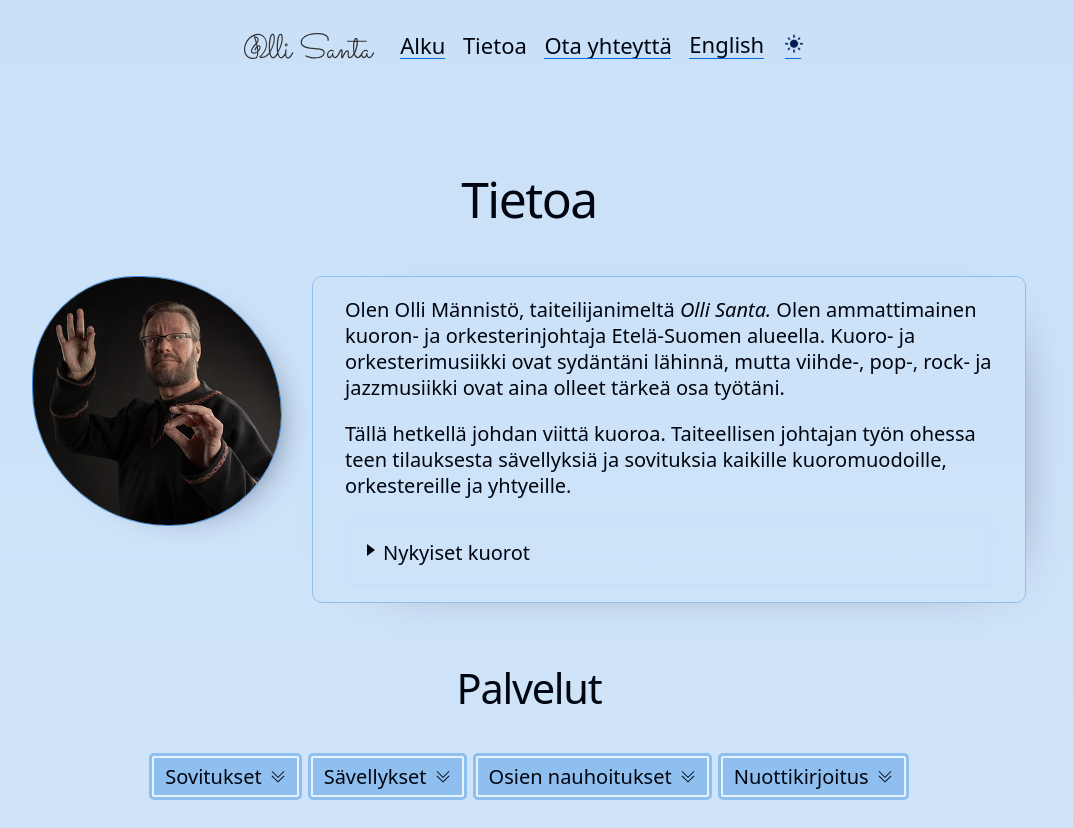
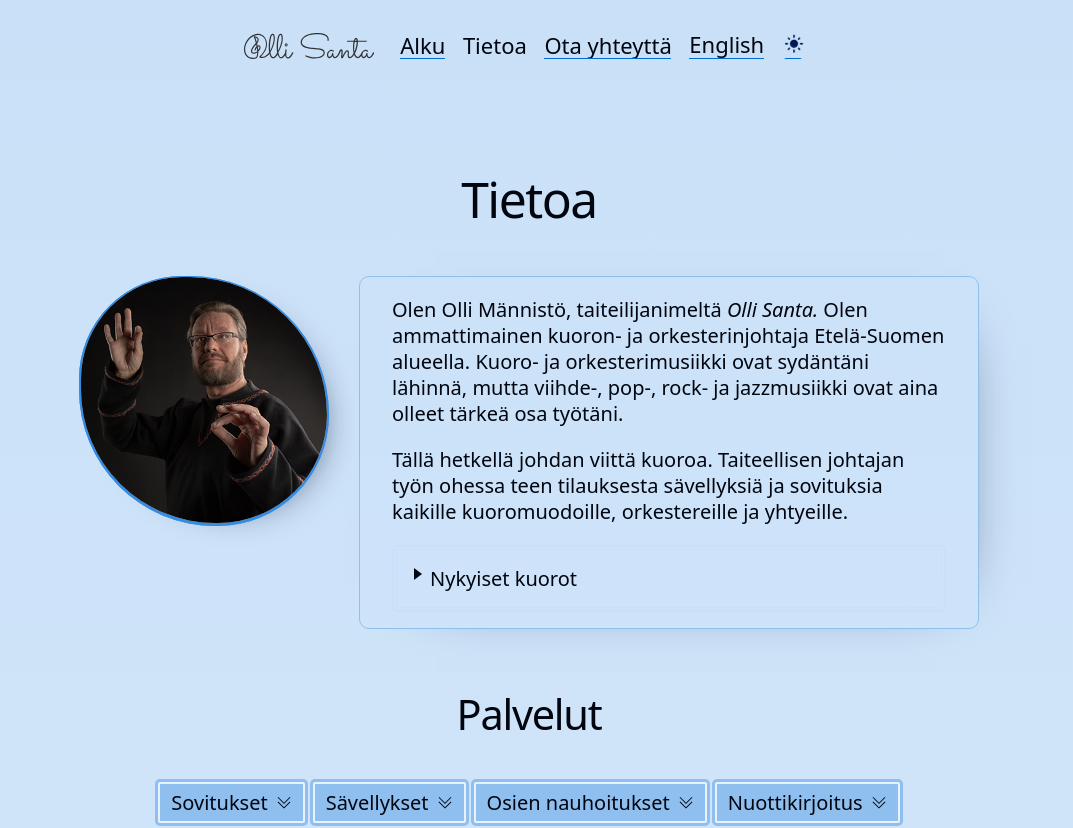
Before and after one commit to jenniina/OlliSanta, a React (Vite) app in the folder _React/: page /about in a window 1280 px wide. Shown: the top 828 px of the page, without its empty margins (111-1184 px from the left). Built offline with nearby package versions, Linux system fonts and the light colour scheme; a web font is replaced by a local one.

Commit message:
adjust appearance, add 'other' subject line to contact form

```diff
--- a/_React/src/components/Accordion/accordion.module.css
+++ b/_React/src/components/Accordion/accordion.module.css
@@ -137,11 +137,11 @@ button.details.closed:focus-visible {
   border-top: 6px solid transparent;
   border-bottom: 6px solid transparent;
   border-left: 8px solid currentColor;
-  transform-origin: 50% 100%;
-  transform: rotate(0deg) translateY(5px);
+  transform-origin: 20% 80%;
+  transform: rotate(0deg) translateY(3px);
 }
 .details.open > span > .triangle {
-  transform: rotate(90deg) translateY(-1px) translateY(8px);
+  transform: rotate(90deg) translateY(-1px) translateY(3px);
 }
 
 @keyframes open {
--- a/_React/src/components/Form/form.css
+++ b/_React/src/components/Form/form.css
@@ -4,10 +4,17 @@
 .input-container {
   display: flex;
   flex-flow: row wrap;
-  justify-content: center;
+  justify-content: flex-start;
   align-items: flex-end;
   gap: 0.5em;
   margin-bottom: 1em;
+}
+.input-container.wide .subject {
+  width: clamp(100px, 100%, 14em);
+}
+.input-container.wide .subject > div {
+  padding-top: 0;
+  padding-bottom: 0;
 }
 .input-container .input-wrap {
   flex: 1 1 100%;
@@ -143,7 +150,7 @@ textarea {
 }
 textarea {
   background-color: var(--color-9);
-  background: linear-gradient(4deg, var(--color-7) 20%, var(--color-8) 100%);
+  background: linear-gradient(3deg, var(--color-7) 20%, var(--color-8) 100%);
   border-bottom: none;
   outline: 0.2em transparent solid;
   outline-offset: 0;
@@ -402,7 +409,7 @@ textarea {
 textarea:focus,
 textarea:focus-visible {
   outline: 0.2em var(--color-4) solid;
-  outline-offset: 0;
+  outline-offset: 1px;
 }
 textarea::-webkit-scrollbar {
   width: 1em;
@@ -410,6 +417,7 @@ textarea::-webkit-scrollbar {
 textarea::-webkit-scrollbar-track {
   -webkit-box-shadow: inset 0 0 0.3em hsla(var(--hue1), 80%, 40%, 0.6);
   cursor: pointer;
+  width: 1em;
 }
 
 textarea::-webkit-scrollbar-thumb {
@@ -417,6 +425,7 @@ textarea::-webkit-scrollbar-thumb {
   border-radius: var(--corner-small) var(--corner-small) 0 var(--corner-small);
   border: 3px solid hsla(var(--hue2), 80%, 75%, 0.4);
   cursor: grab;
+  width: 1em;
 }
 .dark textarea::-webkit-scrollbar-thumb {
   background-color: hsla(var(--hue1), 80%, 40%, 0.8);
@@ -428,13 +437,13 @@ textarea::-webkit-resizer {
 .textarea-wrap::before {
   content: "";
   position: absolute;
-  bottom: -0.3em;
+  bottom: -0.2em;
   right: 0.1em;
   width: 0;
   height: 0;
   border: 0.4em solid transparent;
   border-top-color: var(--color-5);
-  border-top-width: 0.8em;
+  border-top-width: 0.6em;
   outline: none;
   z-index: 2;
   pointer-events: none;
@@ -442,13 +451,16 @@ textarea::-webkit-resizer {
 .textarea-wrap::after {
   content: "";
   position: absolute;
-  bottom: 0.2em;
-  right: 0.051em;
-  width: 0.9em;
-  height: 0.9em;
+  bottom: 0em;
+  right: 0em;
+  width: 1em;
+  height: 1em;
+  border-left: 0.05em solid var(--color-7);
+  border-top: 0.05em solid var(--color-7);
+  border-right: 0.05em solid var(--color-8);
+  border-bottom: 0.05em solid var(--color-8);
   background: var(--color-7);
   /* box-shadow: inset 0 0.6em 0 var(--color-7); */
-  outline: 0.1em solid var(--color-7);
   z-index: 1;
   pointer-events: none;
 }
--- a/_React/src/components/Header/Header.tsx
+++ b/_React/src/components/Header/Header.tsx
@@ -162,7 +162,9 @@ const Header: FC<Props> = ({ location }) => {
           />
         )}
         {!hasClickedTwice && (
-          <span className="tooltip below narrow">{t("clickMeShadow")}</span>
+          <span className="tooltip below right narrow">
+            {t("clickMeShadow")}
+          </span>
         )}
         {heading && (
           <span id="hidden-heading" className="scr">
--- a/_React/src/index.css
+++ b/_React/src/index.css
@@ -309,9 +309,7 @@ p {
   margin: 0 auto;
 }
 
-.btn-wrap.btn-4 {
-  max-width: 25em;
-}
+
 
 button {
   display: inline-flex;
@@ -684,12 +682,7 @@ ol li:not(:first-of-type) {
     transform: rotateY(0deg) scale(1.1);
   }
   .btn-wrap.btn-4 {
-    max-width: 100%;
-    gap: 0.7em;
-  }
-  .fi .btn-wrap.btn-4 {
-    max-width: 100%;
-    gap: 0.3em;
+    gap: 0.1em;
   }
 }
 
--- a/_React/src/pages/AboutPage.tsx
+++ b/_React/src/pages/AboutPage.tsx
@@ -82,13 +82,13 @@ const AboutPage: FC<Props> = ({ heading }) => {
     }, 500)
   }, [location, darkMode])
 
-  useEffect(() => {
-    setTimeout(() => {
-      darkMode
-        ? divRef.current?.classList.add(styles["dark"])
-        : divRef.current?.classList.remove(styles["dark"])
-    }, 300)
-  }, [darkMode])
+  // useEffect(() => {
+  //   setTimeout(() => {
+  //     darkMode
+  //       ? divRef.current?.classList.add(styles["dark"])
+  //       : divRef.current?.classList.remove(styles["dark"])
+  //   }, 300)
+  // }, [darkMode])
 
   const [currentImage, setCurrentImage] = useState(olli)
   const [currentClass, setCurrentClass] = useState(styles["olli"])
@@ -111,24 +111,6 @@ const AboutPage: FC<Props> = ({ heading }) => {
       setIsHidden(false)
     }, 300) // Match the transition duration!
   }
-
-  // useEffect(() => {
-  //   setIsHidden(true)
-  //   if (darkMode) {
-  //     setTimeout(() => {
-  //       setCurrentImage(olli2)
-  //       setCurrentClass(`${styles["olli"]} ${styles["olli2"]}`)
-  //     }, 300)
-  //   } else {
-  //     setTimeout(() => {
-  //       setCurrentImage(olli)
-  //       setCurrentClass(styles["olli"])
-  //     }, 300)
-  //   }
-  //   setTimeout(() => {
-  //     setIsHidden(false)
-  //   }, 400)
-  // }, [darkMode])
 
   return (
     <>
@@ -165,7 +147,10 @@ const AboutPage: FC<Props> = ({ heading }) => {
           { name: heading, url: "https://ollisanta.fi/about" },
         ])}
       />
-      <div ref={divRef} className={`${styles["tra"]}`}>
+      <div
+        ref={divRef}
+        className={`${styles["tra"]} ${darkMode ? styles.dark : ""}`}
+      >
         <section>
           <h2>{heading}</h2>
           <div className={styles["intro-wrap"]}>
--- a/_React/src/pages/ContactPage.tsx
+++ b/_React/src/pages/ContactPage.tsx
@@ -17,6 +17,7 @@ import { getRandomLetters, getRandomMinMax } from "../utils"
 import { getBreadcrumbJsonLd, getOrganizationJsonLd } from "../utils"
 import JsonLdScript from "../utils/JsonLd"
 import SEO from "../components/SEO/SEO"
+import Input from "../components/Form/Input"
 
 interface Props {
   heading: string
@@ -62,6 +63,7 @@ const ContactPage: FC<Props> = ({ heading }) => {
     ensemble: "",
     schedule: "",
   })
+  const [other, setOther] = useState("")
 
   const [attachments, setAttachments] = useState<FData["attachments"]>([])
 
@@ -75,8 +77,7 @@ const ContactPage: FC<Props> = ({ heading }) => {
       ...prevData,
       lang: language,
       subject:
-        subjectOptions.find((o) => o.value === subject.value)?.label ??
-        subjectOptions[0].label,
+        subjectOptions.find((o) => o.value === subject.value)?.label ?? other,
     }))
     // eslint-disable-next-line react-hooks/exhaustive-deps
   }, [language])
@@ -95,7 +96,7 @@ const ContactPage: FC<Props> = ({ heading }) => {
             firstName: "",
             lastName: "",
             email: "",
-            subject: subject.label,
+            subject: subject.value === "other" ? other : subject.label,
             message: "",
             address: "",
             city: "",
@@ -128,7 +129,10 @@ const ContactPage: FC<Props> = ({ heading }) => {
       if (option) {
         navigate("/contact")
         setSubject(option)
-        setData((prevData) => ({ ...prevData, subject: option.label }))
+        setData((prevData) => ({
+          ...prevData,
+          subject: option.value === "other" ? other : option.label,
+        }))
       }
     }
     // eslint-disable-next-line react-hooks/exhaustive-deps
@@ -202,7 +206,11 @@ const ContactPage: FC<Props> = ({ heading }) => {
           }`}
         >
           <form onSubmit={handleSubmit}>
-            <div className="input-container">
+            <div
+              className={`input-container ${
+                subject.value !== "parts" ? "" : "wide"
+              }`}
+            >
               <Select
                 options={subjectOptions}
                 value={subject}
@@ -251,6 +259,16 @@ const ContactPage: FC<Props> = ({ heading }) => {
                   name="ensemble"
                   label={t("ensemble")}
                   onChange={setData}
+                  required
+                />
+              )}
+              {subject.value === "other" && (
+                <Input
+                  value={other}
+                  type="text"
+                  name="otherSubject"
+                  label={t("subject")}
+                  onChange={setOther}
                   required
                 />
               )}
--- a/_React/src/pages/css/about.module.css
+++ b/_React/src/pages/css/about.module.css
@@ -10,48 +10,63 @@
   flex-flow: row nowrap;
   justify-content: center;
   align-items: center;
+  width: clamp(100px, 50vw, 250px);
   height: clamp(100px, 50vw, 250px);
-  width: auto;
 }
-.intro-wrap .olli img,
+.intro-wrap .olli,
 .intro-wrap .intro-text {
   border: 1px solid var(--color-7);
   border-radius: 0.5em;
   box-shadow: 1em 0.5em 3em -2.8em var(--color-1);
-  width: auto;
+}
+.intro-wrap .olli {
+  overflow: hidden;
+  border-color: var(--color-6);
+  box-shadow: 1em 0.5em 2em -1.8em var(--color-1);
+  border-width: 2px;
+  border-top-width: 1px;
+  border-bottom-width: 3px;
+  outline: 1px solid var(--color-6);
+  outline-offset: -1px;
+}
+.intro-wrap .olli img {
+  object-fit: cover;
+  object-position: center;
+  width: 100%;
   height: 100%;
 }
-.intro-wrap .olli img {
-  border-color: var(--color-6);
-  box-shadow: 1em 0.5em 2em -1.8em var(--color-1);
-}
-.dark .intro-wrap .olli img,
+.dark .intro-wrap .olli,
 .dark .intro-wrap .intro-text {
   box-shadow: 1em 0.5em 3em -1.5em black;
 }
-.dark .intro-wrap .olli img {
+.dark .intro-wrap .olli {
   box-shadow: 1em 0.5em 3em -1em black;
   border-color: var(--color-7);
+  border-width: 1px;
+  border-bottom-width: 2px;
 }
-.intro-wrap .olli img {
-  transition-property: opacity, transform, border-radius;
+.intro-wrap .olli {
+  transition-property: opacity, transform, border-radius, outline-width,
+    outline-offset;
   transition-duration: 0.3s;
   transition-timing-function: ease-in-out;
 }
-.intro-wrap .olli img {
+.intro-wrap .olli {
   opacity: 1;
   flex: 0 0 auto;
   cursor: pointer;
   border-radius: 74% 100% 80% 98%;
 }
-.intro-wrap .olli img:hover {
+.intro-wrap .olli:hover {
   transform: scale(1.03);
   border-radius: 60% 110% 60% 110%;
+  outline-width: 2px;
+  outline-offset: -2px;
 }
-/* .intro-wrap .olli img {
+/* .intro-wrap .olli {
   border-radius: 38% 60% 50% 55% / 30% 50% 50% 70%;
 }
-.intro-wrap .olli img:hover {
+.intro-wrap .olli:hover {
   transform: scale(1.03);
   border-radius: 70% 100% 80% 100%;
 } */
@@ -123,6 +138,11 @@ ul.list li:focus::marker,
 ul.list li:focus-visible::marker {
   color: var(--color-5);
 }
+.dark ul.list li:hover::marker,
+.dark ul.list li:focus::marker,
+.dark ul.list li:focus-visible::marker {
+  color: var(--color-1);
+}
 
 @media (min-width: 300px) {
   .intro-wrap .intro-text {
@@ -134,17 +154,13 @@ ul.list li:focus-visible::marker {
 }
 @media (min-width: 600px) {
   .intro-wrap .olli {
-    width: clamp(100px, calc(35% - 2em), 250px);
-    height: auto;
+    width: clamp(100px, calc(30vw - 2em), 250px);
+    height: clamp(100px, calc(30vw - 2em), 250px);
   }
-  .intro-wrap .olli img {
-    flex: 0 0 auto;
-    width: 100%;
-    height: auto;
-  }
+
   .intro-wrap .intro-text {
-    flex: 0 1 calc(70% - 2em);
-    max-width: calc(65% - 2em);
+    flex: 0 1 calc(clamp(200px, 60vw, 660px) - 2em);
+    max-width: calc(clamp(200px, 60vw, 660px) - 2em);
   }
   .video {
     flex: 1 1 calc(50% - 2em);
```
